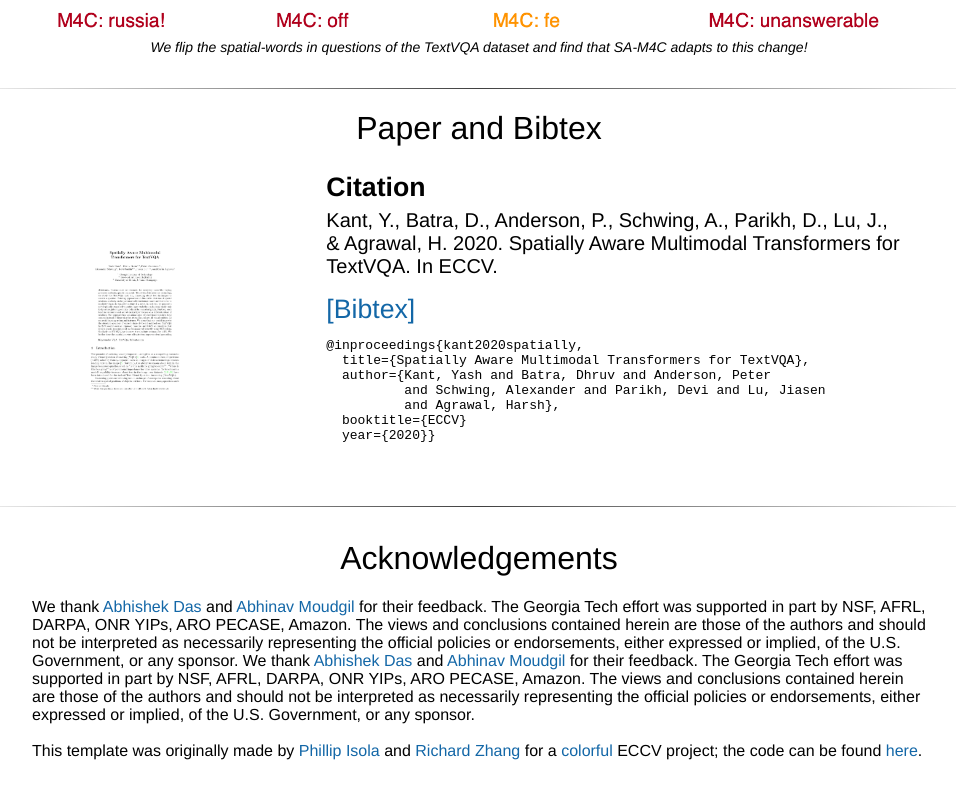
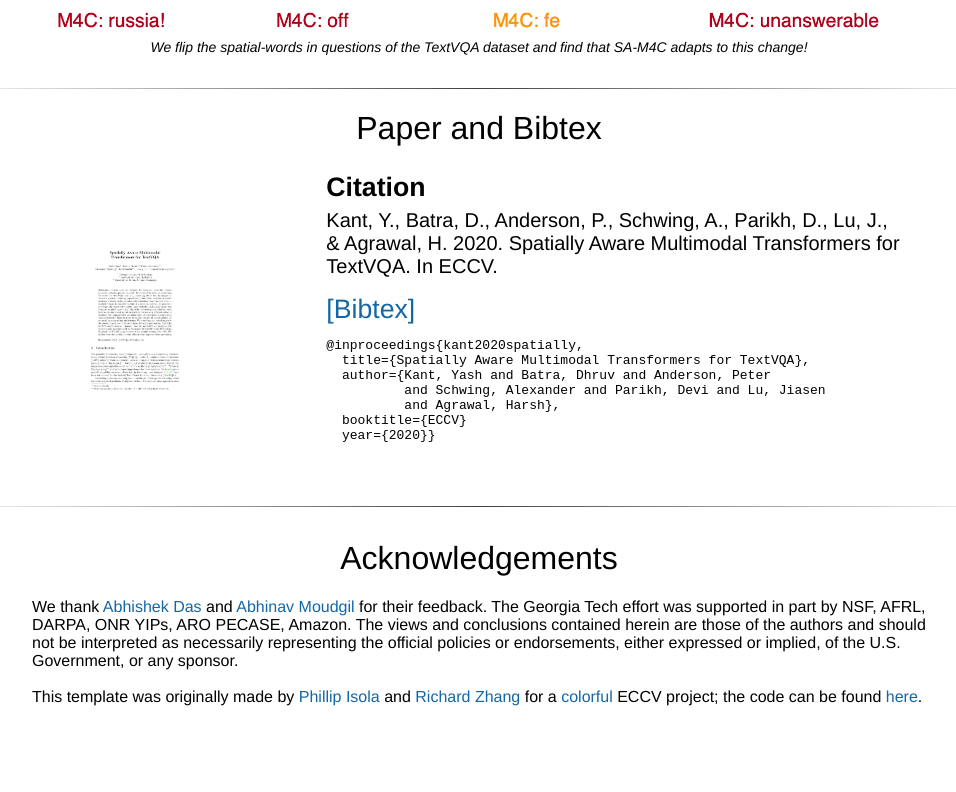
Before and after one commit to yashkant/yashkant.github.io, a plain HTML site: page projects/spat-textvqa.html in a window 1280 px wide. Shown: the part 2869-3661 px from the top of the page, without its empty margins (161-1117 px from the left). After the commit the page ends 3607 px from the top, so only its background shows below. Drawn offline with Linux system fonts and the light colour scheme; a script that the page names is missing.

Commit message:
Fix ack in spat

```diff
--- a/projects/spat-textvqa.html
+++ b/projects/spat-textvqa.html
@@ -458,7 +458,6 @@
 				<left>
 					<center><h1>Acknowledgements</h1></center>
 					We thank <a href="https://abhishekdas.com/">Abhishek Das</a> and <a href="https://amoudgl.github.io/">Abhinav Moudgil</a> for their feedback. The Georgia Tech effort was supported in part by NSF, AFRL, DARPA, ONR YIPs, ARO PECASE, Amazon. The views and conclusions contained herein are those of the authors and should not be interpreted as necessarily representing the official policies or endorsements, either expressed or implied, of the U.S. Government, or any sponsor.
-					We thank <a href="https://abhishekdas.com/">Abhishek Das</a> and <a href="https://amoudgl.github.io/">Abhinav Moudgil</a> for their feedback. The Georgia Tech effort was supported in part by NSF, AFRL, DARPA, ONR YIPs, ARO PECASE, Amazon. The views and conclusions contained herein are those of the authors and should not be interpreted as necessarily representing the official policies or endorsements, either expressed or implied, of the U.S. Government, or any sponsor.
 					<br>
 					<br>
 					This template was originally made by <a href="http://web.mit.edu/phillipi/">Phillip Isola</a> and <a href="http://richzhang.github.io/">Richard Zhang</a> for a <a href="http://richzhang.github.io/colorization/">colorful</a> ECCV project; the code can be found <a href="https://github.com/richzhang/webpage-template">here</a>.
```
